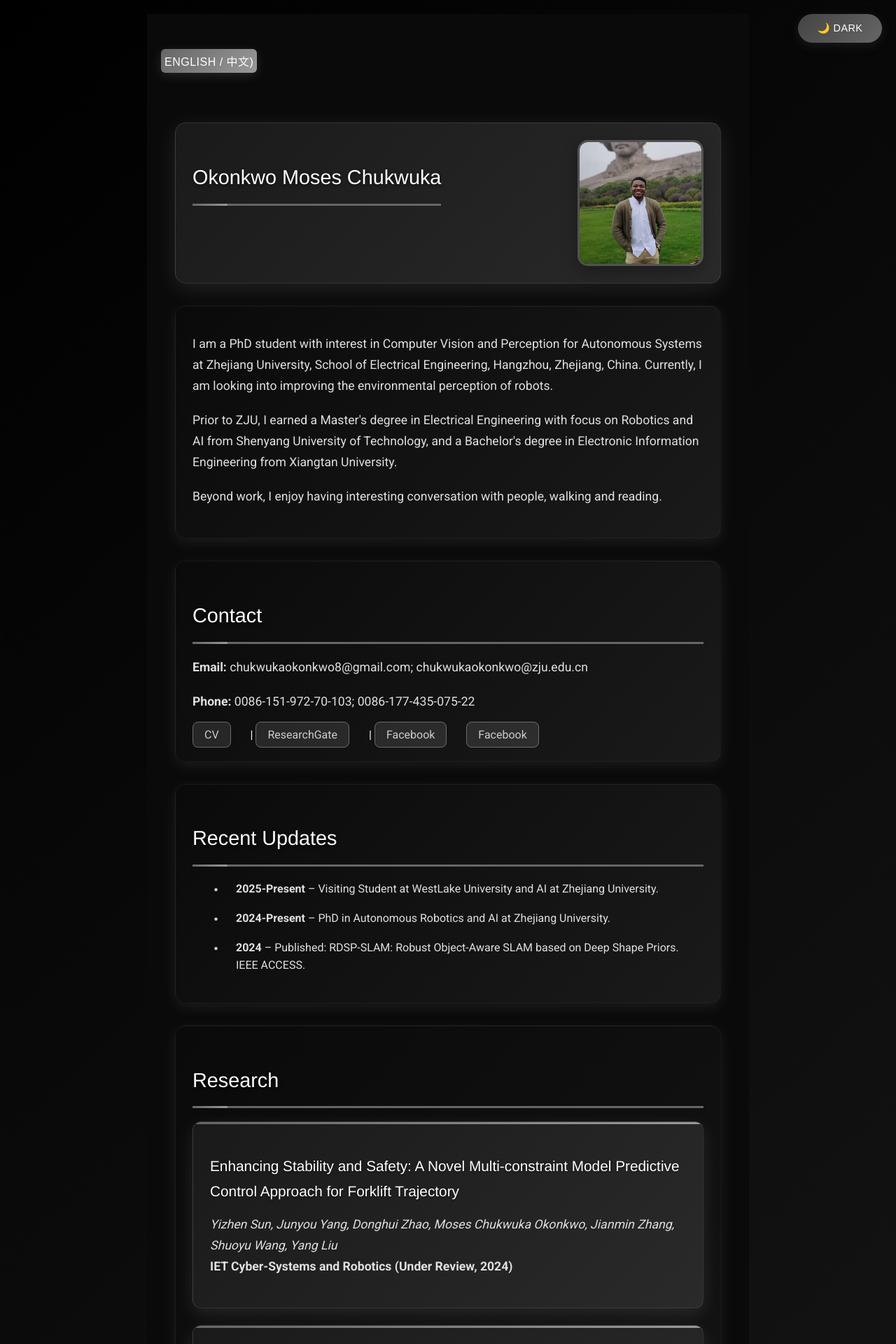
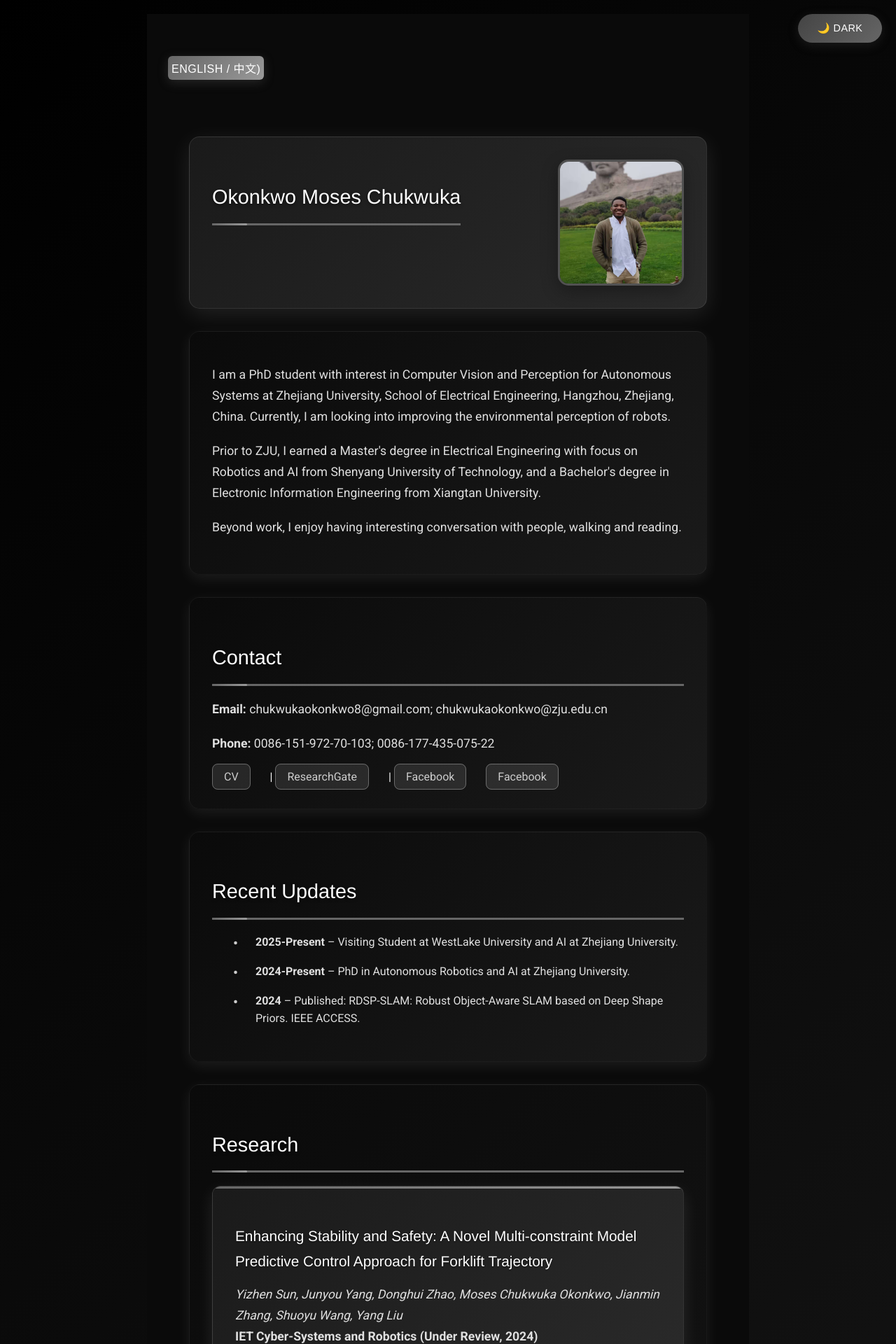
Before and after one commit to MosesChuka/MosesChuka.github.io, a Jekyll site: the page built from index.md, in a window 1280 px wide. Shown: the top 1920 px of the page at 70% size. Built offline with Jekyll 4.4.1, drawn with Linux system fonts in a browser that asks for light colours; our own code applies the rules of GitHub Pages for plain Markdown files.

Commit message:
max-width to 1400px and adjusted padding

```diff
--- a/static/css/styles.css
+++ b/static/css/styles.css
@@ -22,9 +22,9 @@
 
 .container {
   width: 100%;
-  max-width: 1200px;
+  max-width: 1400px;
   margin: 0 auto;
-  padding: 20px;
+  padding: 30px;
   background-color: #0a0a0a;
   transition: all 0.3s ease;
 }
@@ -40,7 +40,7 @@
   align-items: center;
   text-align: center;
   margin-bottom: 2rem;
-  padding: 1.5rem;
+  padding: 2rem;
   background: linear-gradient(135deg, #1a1a1a 0%, #2a2a2a 100%);
   border-radius: 15px;
   box-shadow: 0 8px 32px rgba(255, 255, 255, 0.1);
@@ -87,7 +87,7 @@
 /* Sections */
 section {
   margin-bottom: 2rem;
-  padding: 1.5rem;
+  padding: 2rem;
   background: linear-gradient(135deg, #0a0a0a 0%, #1a1a1a 100%);
   border-radius: 15px;
   box-shadow: 0 6px 20px rgba(255, 255, 255, 0.08);
@@ -166,7 +166,7 @@
   flex-direction: column;
   margin-bottom: 1.5rem;
   background: linear-gradient(135deg, #1a1a1a 0%, #2a2a2a 100%);
-  padding: 1.5rem;
+  padding: 2rem;
   border-radius: 12px;
   box-shadow: 0 8px 25px rgba(255, 255, 255, 0.1);
   border: 1px solid rgba(255, 255, 255, 0.1);
@@ -369,8 +369,8 @@
 @media (min-width: 768px) {
   .container {
     width: 100%;
-    max-width: 1200px;
-    padding: 20px;
+    max-width: 1400px;
+    padding: 30px;
   }
 
   .header {
@@ -415,14 +415,14 @@
 @media (max-width: 768px) {
   .container {
     width: 100%;
-    padding: 15px;
+    padding: 20px;
   }
 }
 
 @media (max-width: 480px) {
   .container {
     width: 100%;
-    padding: 15px;
+    padding: 20px;
   }
 
   .header h1 {
```
